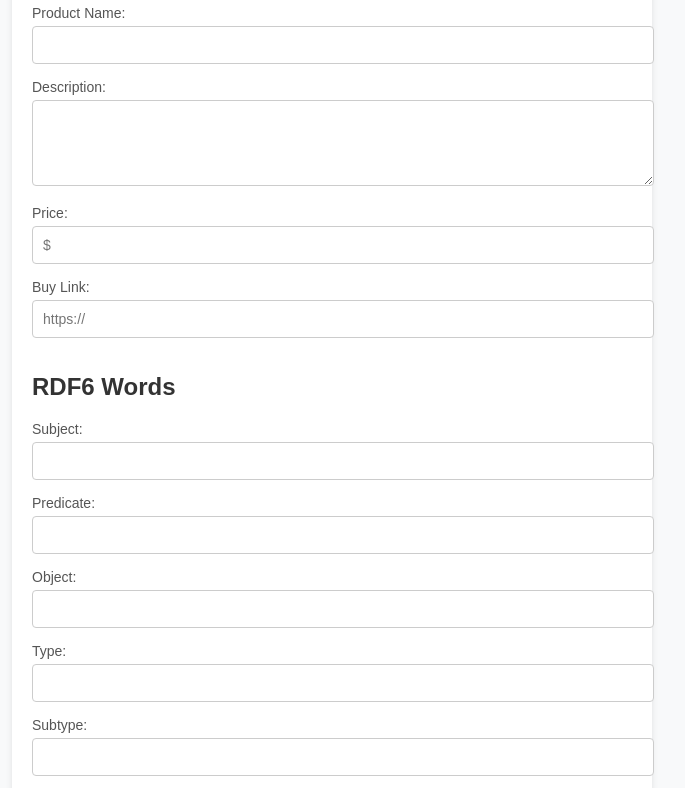
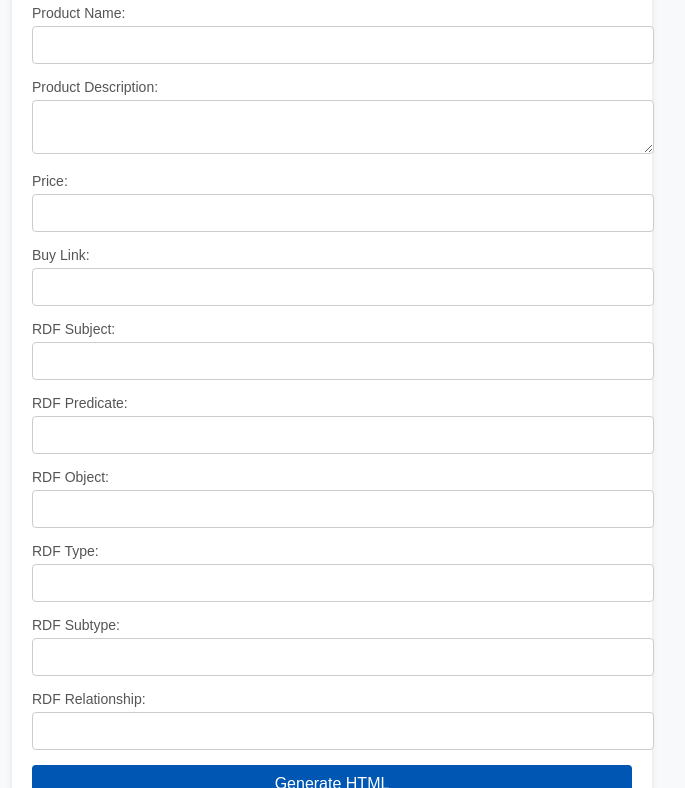
Before and after one commit to The-Emergence/thedeepinquiryframework_template, a plain HTML site: page webform/productwebform.html in a window 1280 px wide. Shown: the part 129-917 px from the top of the page, without its empty margins (308-993 px from the left). Drawn offline with Linux system fonts and the light colour scheme; files that its build step writes are made by us from their sources.

Commit message:
Update productwebform.html

```diff
--- a/webform/productwebform.html
+++ b/webform/productwebform.html
@@ -3,67 +3,57 @@
 <head>
   <meta charset="UTF-8">
   <meta name="viewport" content="width=device-width, initial-scale=1.0">
-  <title>Product Record Form</title>
+  <title>Product Webform</title>
   <link rel="stylesheet" href="css/webform.css">
 </head>
 <body>
   <div class="dif-webform-container">
-    <h1 class="dif-webform-title">Product Record Form</h1>
- <form id="product-form" method="POST">
-      <!-- Product Name -->
+    <h1 class="dif-webform-title">Create a Product Record</h1>
+    <form id="product-form" action="#" method="POST">
       <div class="form-group">
-        <label for="product-name">Product Name:</label>
-        <input type="text" id="product-name" name="product_name" class="dif-webform-input" required>
-      </div>
-      <!-- Product Description -->
-      <div class="form-group">
-        <label for="product-description">Description:</label>
-        <textarea id="product-description" name="product_description" class="dif-webform-input" rows="4"></textarea>
-      </div>
-      <!-- Product Price -->
-      <div class="form-group">
-        <label for="product-price">Price:</label>
-        <input type="text" id="product-price" name="product_price" class="dif-webform-input" placeholder="$">
-      </div>
-      <!-- Buy Link -->
-      <div class="form-group">
-        <label for="product-buy-link">Buy Link:</label>
-        <input type="url" id="product-buy-link" name="product_buy_link" class="dif-webform-input" placeholder="https://">
-      </div>
-      <!-- RDF6 Words -->
-      <h2>RDF6 Words</h2>
-      <div class="form-group">
-        <label for="rdf-subj">Subject:</label>
-        <input type="text" id="rdf-subj" name="rdf_subj" class="dif-webform-input">
+        <label for="product_name">Product Name:</label>
+        <input type="text" id="product_name" name="product_name" class="dif-webform-input" required>
       </div>
       <div class="form-group">
-        <label for="rdf-pred">Predicate:</label>
-        <input type="text" id="rdf-pred" name="rdf_pred" class="dif-webform-input">
+        <label for="product_description">Product Description:</label>
+        <textarea id="product_description" name="product_description" class="dif-webform-input"></textarea>
       </div>
       <div class="form-group">
-        <label for="rdf-obje">Object:</label>
-        <input type="text" id="rdf-obje" name="rdf_obje" class="dif-webform-input">
+        <label for="product_price">Price:</label>
+        <input type="text" id="product_price" name="product_price" class="dif-webform-input" required>
       </div>
       <div class="form-group">
-        <label for="rdf-type">Type:</label>
-        <input type="text" id="rdf-type" name="rdf_type" class="dif-webform-input">
+        <label for="product_buy_link">Buy Link:</label>
+        <input type="url" id="product_buy_link" name="product_buy_link" class="dif-webform-input" required>
       </div>
       <div class="form-group">
-        <label for="rdf-styp">Subtype:</label>
-        <input type="text" id="rdf-styp" name="rdf_styp" class="dif-webform-input">
+        <label for="rdf_subj">RDF Subject:</label>
+        <input type="text" id="rdf_subj" name="rdf_subj" class="dif-webform-input">
       </div>
       <div class="form-group">
-        <label for="rdf-rela">Relationship:</label>
-        <input type="text" id="rdf-rela" name="rdf_rela" class="dif-webform-input">
+        <label for="rdf_pred">RDF Predicate:</label>
+        <input type="text" id="rdf_pred" name="rdf_pred" class="dif-webform-input">
       </div>
-      <!-- Submit Button -->
       <div class="form-group">
-        <button type="submit" class="dif-webform-submit">Generate HTML</button>
+        <label for="rdf_obje">RDF Object:</label>
+        <input type="text" id="rdf_obje" name="rdf_obje" class="dif-webform-input">
       </div>
+      <div class="form-group">
+        <label for="rdf_type">RDF Type:</label>
+        <input type="text" id="rdf_type" name="rdf_type" class="dif-webform-input">
+      </div>
+      <div class="form-group">
+        <label for="rdf_styp">RDF Subtype:</label>
+        <input type="text" id="rdf_styp" name="rdf_styp" class="dif-webform-input">
+      </div>
+      <div class="form-group">
+        <label for="rdf_rela">RDF Relationship:</label>
+        <input type="text" id="rdf_rela" name="rdf_rela" class="dif-webform-input">
+      </div>
+      <button type="submit" class="dif-webform-submit">Generate HTML</button>
     </form>
-    <!-- Output Section -->
     <div id="html-output" style="margin-top: 20px; padding: 10px; background: #f9f9f9; border: 1px solid #ccc; border-radius: 4px;"></div>
   </div>
-  <script src="js/product_form_handler.js"></script>
+  <script src="js/product_form.js"></script>
 </body>
 </html>
```
